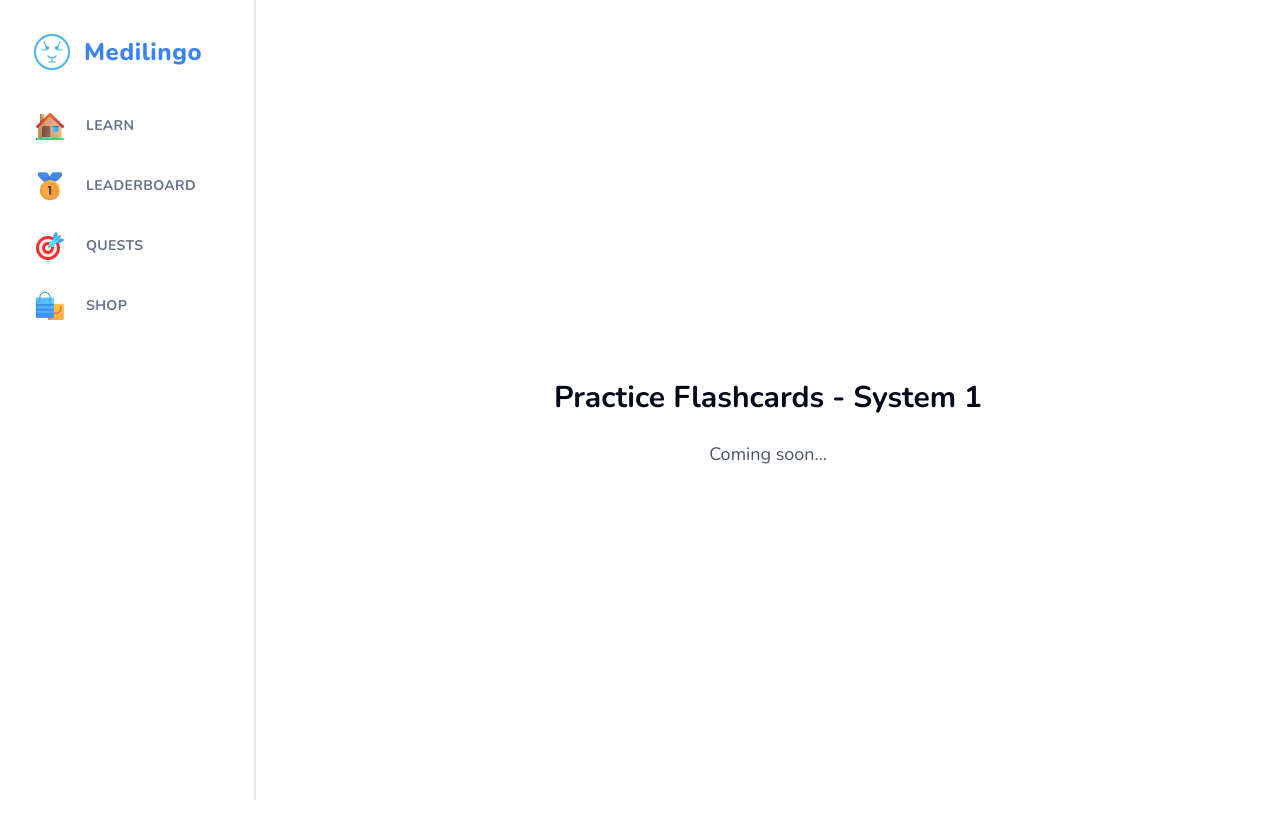
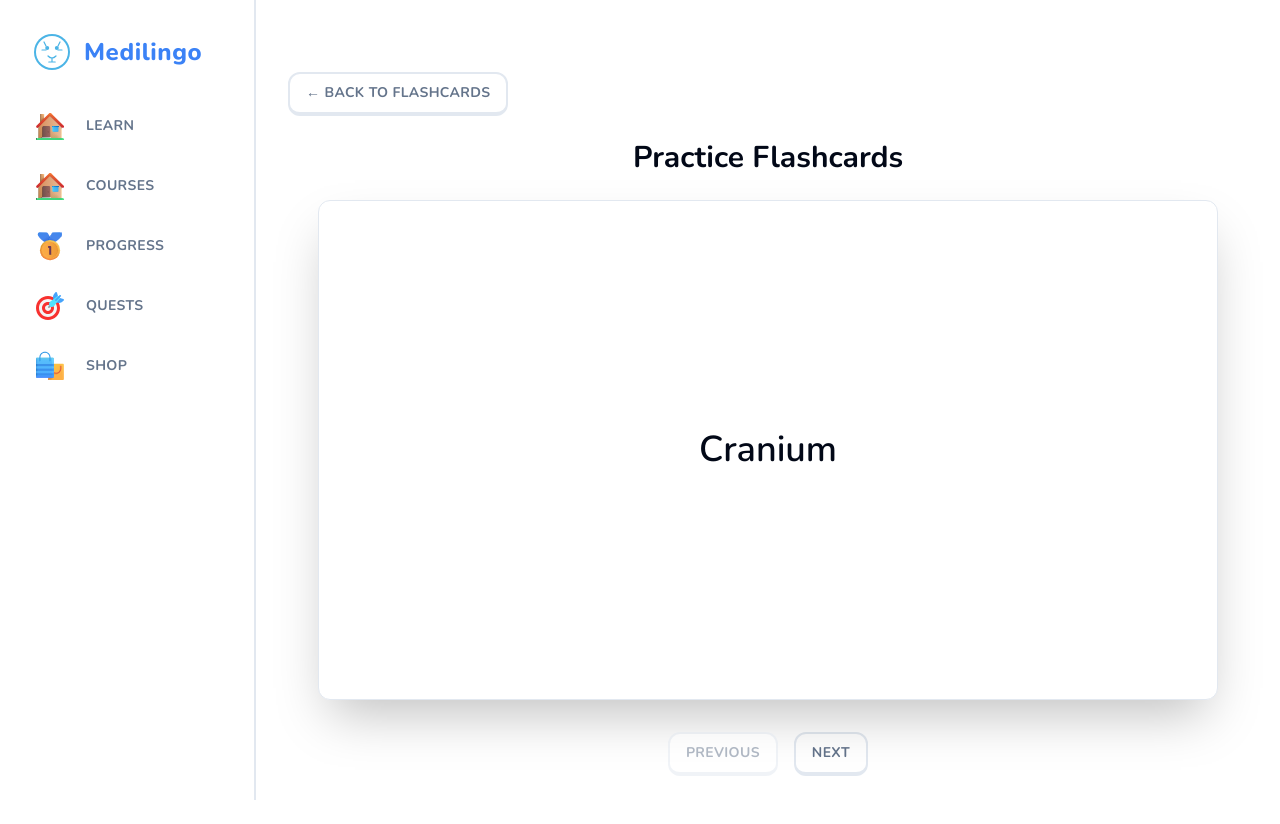
Before and after one commit to pontheazahraii/Medilingo, a Next.js app: page /learn/1/practice in a window 1280 px wide. Built offline with nearby package versions, Linux system fonts and the light colour scheme.

Commit message:
finished flashcard courses

```diff
--- a/app/(main)/learn/[categoryId]/page.tsx
+++ b/app/(main)/learn/[categoryId]/page.tsx
@@ -1,7 +1,13 @@
 "use client";
 
 import { MEDICAL_CATEGORIES } from "@/constants/medical-content";
-import { SKELETAL_FLASHCARDS } from "@/constants/medical-content";
+import { SKELETAL_FLASHCARDS,
+  MUSCULAR_FLASHCARDS,
+  CIRCULATORY_FLASHCARDS,
+  DIGESTIVE_FLASHCARDS,
+  RESPIRATORY_FLASHCARDS,
+  NERVOUS_FLASHCARDS,
+ } from "@/constants/medical-content";
 import { Button } from "@/components/ui/button";
 import { useRouter } from "next/navigation";
 
@@ -24,18 +30,52 @@ const LearnPage = (props: LearnPageProps) => {
     router.push(`/learn/${categoryId}/practice`); // New behavior: navigate!
   };
 
+  let flashcards = SKELETAL_FLASHCARDS; // default
+  let title = "Skeletal System Flashcards";
 
-  if (categoryId !== 1) {
+  if (categoryId === 2) {
+    flashcards = MUSCULAR_FLASHCARDS;
+    title = "Muscular System Flashcards";
+  } else if (categoryId === 3) {
+    flashcards = CIRCULATORY_FLASHCARDS;
+    title = "Circulatory System Flashcards";
+  } else if (categoryId === 4) {
+    flashcards = DIGESTIVE_FLASHCARDS;
+    title = "Digestive System Flashcards";
+  } else if (categoryId === 5) {
+    flashcards = RESPIRATORY_FLASHCARDS;
+    title = "Respiratory System Flashcards";
+  } else if (categoryId === 6) {
+    flashcards = NERVOUS_FLASHCARDS;
+    title = "Nervous System Flashcards";
+  }
+
+  const handleGoBack = () => {
+    router.push(`/courses`);
+  };
+
+
+  if (categoryId > 6) {
     // If user navigates to /learn/2 etc, show a simple message or 404 later
-    return <div className="p-8 text-center text-xl font-bold">Category not ready yet!</div>;
+    return <div>
+      <Button onClick={handleGoBack} className="mb-6 self-start">
+        ← Back to Courses
+      </Button>
+      <div className="p-8 text-center text-3xl font-bold">Category not ready yet!</div>
+    </div>
+    ;
   }
+
 
   return (
     <div className="flex flex-col items-center justify-center p-8">
-      <h1 className="text-2xl font-bold mb-6">Skeletal System Flashcards</h1>
+      <Button onClick={handleGoBack} className="mb-6 self-start">
+        ← Back to Courses
+      </Button>
+      <h1 className="text-2xl font-bold mb-6">{title}</h1>
 
       <div className="grid grid-cols-1 sm:grid-cols-2 md:grid-cols-3 gap-6">
-        {SKELETAL_FLASHCARDS.map((card) => (
+        {flashcards.map((card) => (
           <div
             key={card.id}
             className="border rounded-lg shadow-lg p-6 w-64 h-48 flex flex-col justify-center items-center bg-white hover:scale-105 transition-transform duration-300"
--- a/app/(main)/learn/[categoryId]/practice/page.tsx
+++ b/app/(main)/learn/[categoryId]/practice/page.tsx
@@ -1,3 +1,16 @@
+"use client";
+
+import { useState } from "react";
+import { SKELETAL_FLASHCARDS,
+  MUSCULAR_FLASHCARDS,
+  CIRCULATORY_FLASHCARDS,
+  DIGESTIVE_FLASHCARDS,
+  RESPIRATORY_FLASHCARDS,
+  NERVOUS_FLASHCARDS,
+ } from "@/constants/medical-content";
+import { Button } from "@/components/ui/button";
+import { useRouter } from "next/navigation";
+
 interface PracticePageProps {
   params: {
     categoryId: string;
@@ -6,12 +19,77 @@ interface PracticePageProps {
 
 const PracticePage = ({ params }: PracticePageProps) => {
   const categoryId = Number(params.categoryId);
+  const router = useRouter()
+
+  // For now, just use skeletal flashcards
+  let flashcards = SKELETAL_FLASHCARDS;
+  if (categoryId === 2) {
+    flashcards = MUSCULAR_FLASHCARDS;
+  } else if (categoryId === 3) {
+    flashcards = CIRCULATORY_FLASHCARDS;
+  } else if (categoryId === 4) {
+    flashcards = DIGESTIVE_FLASHCARDS;
+  } else if (categoryId === 5) {
+    flashcards = RESPIRATORY_FLASHCARDS;
+  } else if (categoryId === 6) {
+    flashcards = NERVOUS_FLASHCARDS;
+  }
+
+  const [currentIndex, setCurrentIndex] = useState(0);
+  const [flipped, setFlipped] = useState(false);
+
+  const handleFlip = () => {
+    setFlipped((prev) => !prev);
+  };
+
+  const handleNext = () => {
+    if (currentIndex < flashcards.length - 1) {
+      setCurrentIndex((prev) => prev + 1);
+      setFlipped(false); // Reset flip when moving to next
+    }
+  };
+
+  const handlePrevious = () => {
+    if (currentIndex > 0) {
+      setCurrentIndex((prev) => prev - 1);
+      setFlipped(false); // Reset flip when moving to previous
+    }
+  };
+
+  const handleGoBack = () => {
+    router.push(`/learn/${categoryId}`);
+  };
+
+  const currentFlashcard = flashcards[currentIndex];
 
   return (
     <div className="flex flex-col items-center justify-center min-h-screen p-8">
-        <h1 className="text-3xl font-bold mb-6">Practice Flashcards - System {categoryId}</h1>
+      <Button onClick={handleGoBack} className="mb-6 self-start">
+        ← Back to Flashcards
+      </Button>
 
-        <p className="text-lg text-gray-600">Coming soon... </p>
+      <h1 className="text-3xl font-bold mb-6">Practice Flashcards</h1>
+
+      {/* Flashcard */}
+      <div
+        onClick={handleFlip}
+        className="relative flex items-center justify-center w-[900px] h-[500px] mb-8 cursor-pointer border rounded-xl shadow-2xl bg-white hover:scale-105 transition-transform duration-300"
+      >
+
+        <p className="text-4xl font-semibold text-center p-4">
+          {flipped ? currentFlashcard.definition : currentFlashcard.term}
+        </p>
+      </div>
+
+      {/* Navigation Buttons */}
+      <div className="flex gap-4">
+        <Button onClick={handlePrevious} disabled={currentIndex === 0}>
+          Previous
+        </Button>
+        <Button onClick={handleNext} disabled={currentIndex === flashcards.length - 1}>
+          Next
+        </Button>
+      </div>
     </div>
   );
 };
--- a/app/(main)/quests/page.tsx
+++ b/app/(main)/quests/page.tsx
@@ -1,81 +1,29 @@
-import Image from "next/image";
-import { redirect } from "next/navigation";
+"use client";
 
-import { FeedWrapper } from "@/components/feed-wrapper";
-import { Promo } from "@/components/promo";
-import { StickyWrapper } from "@/components/sticky-wrapper";
-import { Progress } from "@/components/ui/progress";
-import { UserProgress } from "@/components/user-progress";
-import { QUESTS } from "@/constants";
-import { getUserProgress, getUserSubscription } from "@/db/queries";
+import { Button } from "@/components/ui/button";
+import { useRouter } from "next/navigation";
 
-const QuestsPage = async () => {
-  const userProgressData = getUserProgress();
-  const userSubscriptionData = getUserSubscription();
+const ComingSoonPage = () => {
+  const router = useRouter();
 
-  const [userProgress, userSubscription] = await Promise.all([
-    userProgressData,
-    userSubscriptionData,
-  ]);
-
-  if (!userProgress || !userProgress.activeCourse) redirect("/courses");
-
-  const isPro = !!userSubscription?.isActive;
+  const handleGoBack = () => {
+    router.push("/courses");
+  };
 
   return (
-    <div className="flex flex-row-reverse gap-[48px] px-6">
-      <StickyWrapper>
-        <UserProgress
-          activeCourse={userProgress.activeCourse}
-          hearts={userProgress.hearts}
-          points={userProgress.points}
-          hasActiveSubscription={isPro}
-        />
-        {!isPro && <Promo />}
-      </StickyWrapper>
+    <div className="flex flex-col items-center justify-center min-h-screen p-8">
+      <Button onClick={handleGoBack} className="mb-6 self-start">
+        ← Back to Courses
+      </Button>
 
-      <FeedWrapper>
-        <div className="flex w-full flex-col items-center">
-          <Image src="/quests.svg" alt="Quests" height={90} width={90} />
-
-          <h1 className="my-6 text-center text-2xl font-bold text-neutral-800">
-            Quests
-          </h1>
-          <p className="mb-6 text-center text-lg text-muted-foreground">
-            Complete quests by earning points.
-          </p>
-
-          <ul className="w-full">
-            {QUESTS.map((quest) => {
-              const progress = (userProgress.points / quest.value) * 100;
-
-              return (
-                <div
-                  className="flex w-full items-center gap-x-4 border-t-2 p-4"
-                  key={quest.title}
-                >
-                  <Image
-                    src="/points.svg"
-                    alt="Points"
-                    width={60}
-                    height={60}
-                  />
-
-                  <div className="flex w-full flex-col gap-y-2">
-                    <p className="text-xl font-bold text-neutral-700">
-                      {quest.title}
-                    </p>
-
-                    <Progress value={progress} className="h-3" />
-                  </div>
-                </div>
-              );
-            })}
-          </ul>
-        </div>
-      </FeedWrapper>
+      <h1 className="text-4xl font-bold text-center mb-4">
+        🚧 Coming Soon 🚧
+      </h1>
+      <p className="text-lg text-center text-gray-600">
+        This content is under construction. Check back soon!
+      </p>
     </div>
   );
 };
 
-export default QuestsPage;
+export default ComingSoonPage;
--- a/components/sidebar.tsx
+++ b/components/sidebar.tsx
@@ -19,7 +19,8 @@ export const Sidebar = ({ className }: SidebarProps) => {
         className
       )}
     >
-      <Link href="/learn">
+
+      <Link href="/courses">
         <div className="flex items-center gap-x-3 pb-7 pl-4 pt-8">
           <Image src="/mascot.svg" alt="Mascot" height={40} width={40} />
 
@@ -29,11 +30,14 @@ export const Sidebar = ({ className }: SidebarProps) => {
         </div>
       </Link>
 
+
+
       <div className="flex flex-1 flex-col gap-y-2">
         <SidebarItem label="Learn" href="/learn" iconSrc="/learn.svg" />
+        <SidebarItem label="Courses" href="/courses" iconSrc="/learn.svg" />
         <SidebarItem
-          label="Leaderboard"
-          href="/leaderboard"
+          label="Progress"
+          href="/progress"
           iconSrc="/leaderboard.svg"
         />
         <SidebarItem label="Quests" href="/quests" iconSrc="/quests.svg" />
```
Lines whose indentation alone changed are shown as unchanged.
